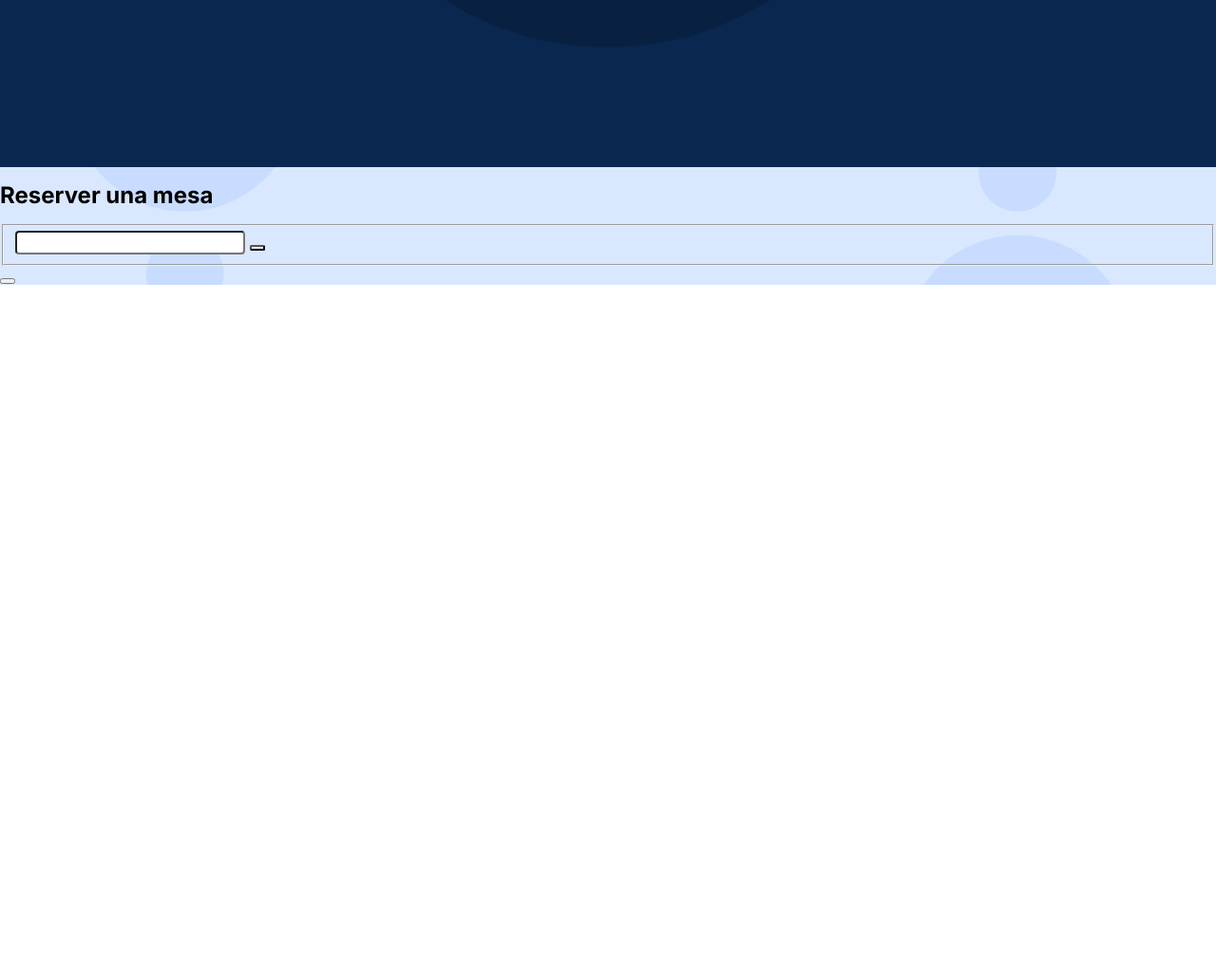
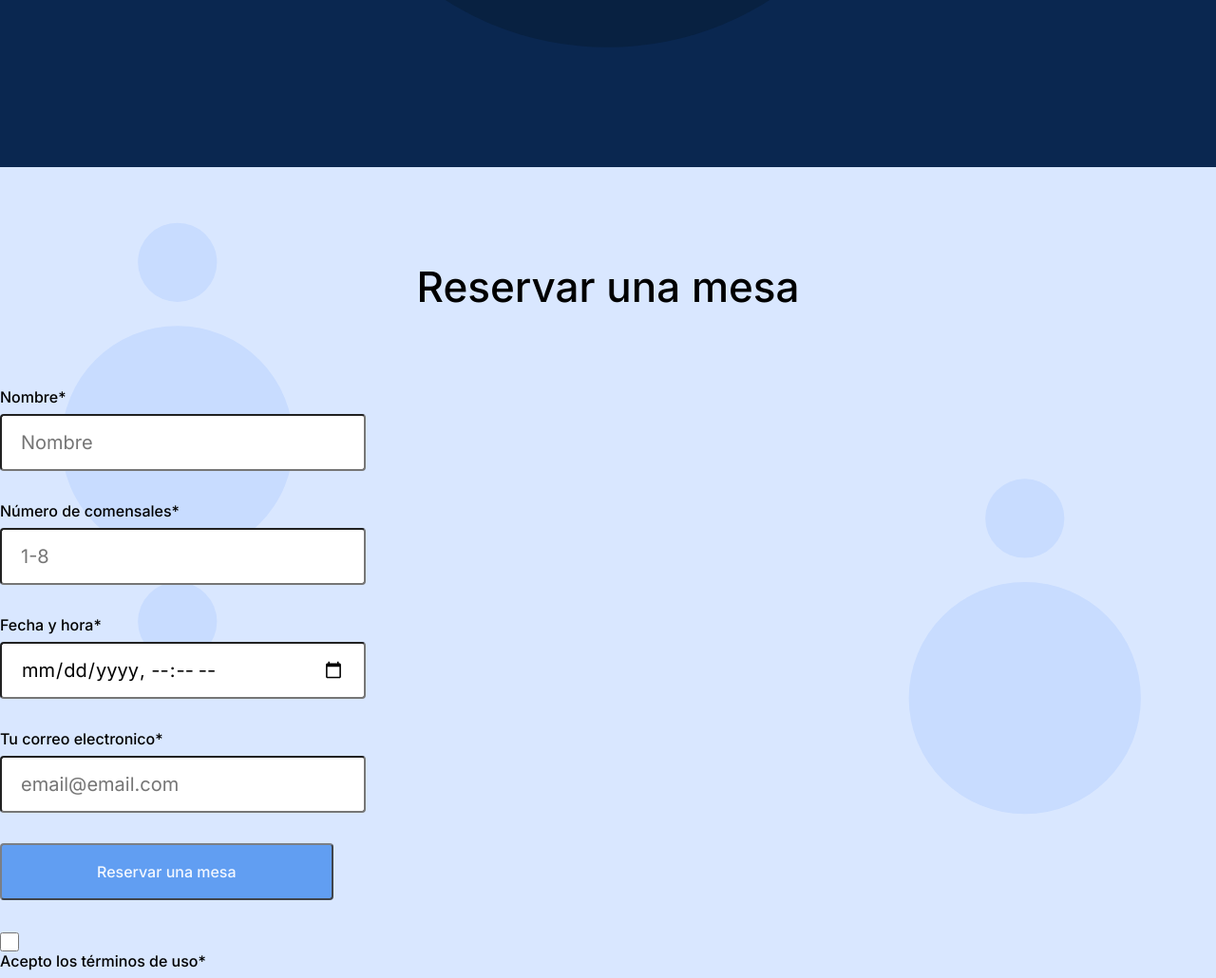
Before and after one commit to YulissaRojas/web_project_coffeeshop, a plain HTML site: page index.html in a window 1280 px wide. Shown: the part 1511-2541 px from the top of the page at 95% size. Before the commit the page ends 1811 px from the top, so only its background shows below. Drawn offline with Linux system fonts and the light colour scheme.

Commit message:
Nueva actualizacion de mi proyecto

```diff
--- a/index.html
+++ b/index.html
@@ -110,14 +110,71 @@
           </div>
         </section>
         <section class="reservation" id="reservation">
-          <h2 class="reservation__title">Reserver una mesa</h2>
+          <h2 class="reservation__title">Reservar una mesa</h2>
           <form class="form reservation__form">
             <fieldset class="form__fieldset">
-              <label class="form__label"></label>
-              <input class="form__imput" />
-              <button class="form__checkbox"></button>
+              <label class="form__label" for="name">Nombre*</label>
+              <input
+                class="form__imput"
+                type="text"
+                id="name"
+                name="name"
+                placeholder="Nombre"
+                required
+              />
+              <label class="form__label" for="diners-numbers"
+                >Número de comensales*</label
+              >
+              <input
+                class="form__imput"
+                type="number"
+                id="diners-numbers"
+                name="diners-numbers"
+                min="1"
+                max="8"
+                placeholder="1-8"
+                required
+              />
+              <label class="form__label" for="datetime">Fecha y hora*</label>
+              <input
+                class="form__imput"
+                type="datetime-local"
+                id="datetime"
+                name="datetime"
+                required
+              />
+              <label class="form__label" for="email"
+                >Tu correo electronico*</label
+              >
+              <input
+                class="form__imput"
+                type="email"
+                id="email"
+                name="email"
+                placeholder="email@email.com"
+                required
+              />
             </fieldset>
-            <button></button>
+            <fieldset class="form__fieldset">
+              <button class="form__button" type="submit">
+                Reservar una mesa
+              </button>
+            </fieldset>
+            <fieldset class="form__fieldset form__fielset_el_center">
+              <input
+                class="form__checkbox"
+                type="checkbox"
+                id="checkbox"
+                name="checkbox"
+                required
+              />
+              <label
+                class="form__label form__lable_direction_right"
+                for="checkbox"
+              >
+                Acepto los términos de uso*
+              </label>
+            </fieldset>
           </form>
         </section>
       </main>
--- a/pages/index.css
+++ b/pages/index.css
@@ -210,15 +210,86 @@
   height: 100%;
 }
 
+.reservation__title {
+  padding-top: 100px;
+  margin: 0px auto 80px;
+  font-family: Inter;
+  font-style: normal;
+  font-weight: 500;
+  font-size: 44px;
+  line-height: 52px;
+}
+
 .reservation__form {
+  max-width: 385px;
+}
+
+.form__fieldset {
+  border: 0;
+  padding: 0;
+  margin: 0;
+}
+
+.form__label {
+  display: block;
+  margin-bottom: 8px;
+  font-family: Inter;
+  font-style: normal;
+  font-weight: 500;
+  font-size: 16px;
+  line-height: 20px;
 }
 
 .form__imput {
   border-radius: 4px;
+  margin: 0 0 32px;
+  box-sizing: border-box;
+  padding: 15px 20px;
+  height: 60px;
+  width: 100%;
+  font-family: Inter;
+  font-style: normal;
+  font-weight: normal;
+  font-size: 20px;
+  line-height: 30px;
+}
+
+.form__button {
+  border-radius: 4px;
+  opacity: 70%;
+  height: 60px;
+  max-width: 385px;
+  margin-bottom: 32px;
+  padding: 0 100px;
+  background-color: #2f80ed;
+  color: #ffffff;
+  line-height: 30px;
+  box-sizing: border-box;
+  font-family: Inter;
+  font-style: normal;
+  font-weight: 500;
+  font-size: 16px;
+  line-height: 20px;
 }
 
 .form__checkbox {
   border-radius: 2px;
+  width: 20px;
+  height: 20px;
+  display: inline-block;
+  vertical-align: middle;
+  background-color: #2f80ed;
+  background-image: url(/images/check.svg);
+}
+
+.form__fieldset_el_center {
+  display: flex;
+  justify-content: center;
+}
+
+.form__label_direction_right {
+  display: inline;
+  margin-left: 12px;
 }
 
 .footer {
```
